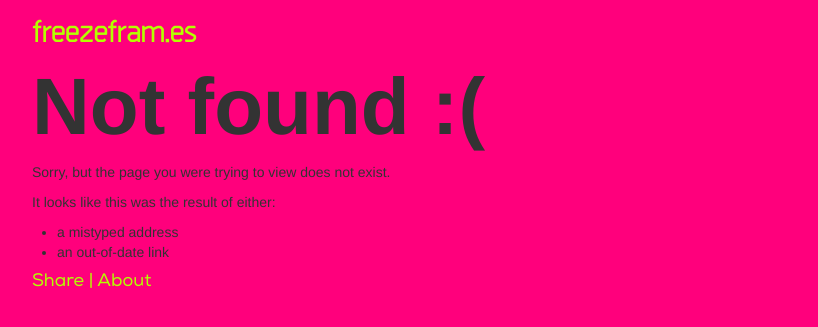
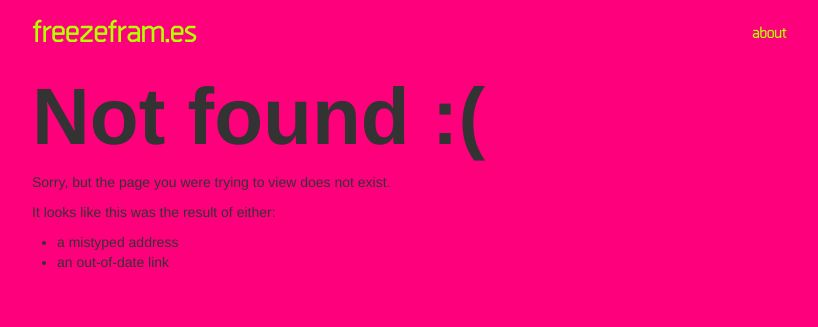
Before and after one commit to mrichardson23/videoreactions, a Python web app: template templates/404.html in a window 1280 px wide. Shown: the top 327 px of the page, without its empty margins (138-956 px from the left). Run offline with Jinja, Linux system fonts and the light colour scheme; the template is opened without the code that fills it, so the values that code supplies are empty; some libraries are stand-ins or nearby versions; some web fonts are replaced.

Commit message:
Moving footer to header

```diff
--- a/static/css/main.css
+++ b/static/css/main.css
@@ -14,6 +14,10 @@ span.label a {
 	font-size: 30px;
 	margin-top: 20px;
 	color: #B3FF00;
+}
+
+.about a {
+	font-size: 15px;
 }
 
 .pageMessage {
--- a/templates/layout/main.html
+++ b/templates/layout/main.html
@@ -44,14 +44,19 @@
             <p class="chromeframe">You are using an outdated browser. <a href="http://browsehappy.com/">Upgrade your browser today</a> or <a href="http://www.google.com/chromeframe/?redirect=true">install Google Chrome Frame</a> to better experience this site.</p>
         <![endif]-->
         <div class="container">
+            <div class="row">
+                <div class="span5">
 			<h2 class="pageheader">
                 <a href="/">freezefram.es</a>
             </h2>
+        </div>
+            <div class="span3 offset4"><h3 class="pageheader about"><a href="about">about</a></h3></div>
+        </div>
 
             {% block body %}{% endblock %}
 
             <footer>
-                <a href="/">Share</a> | <a href="about">About</a>
+
             </footer>
 
         </div> <!-- /container -->
```
